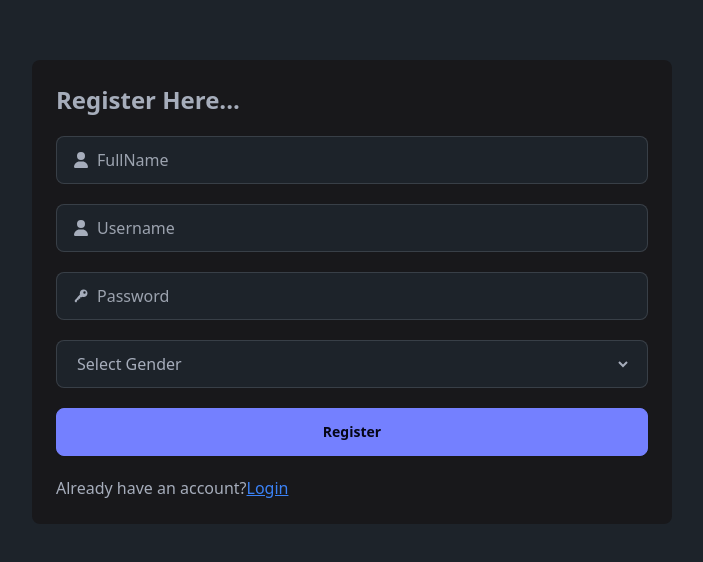
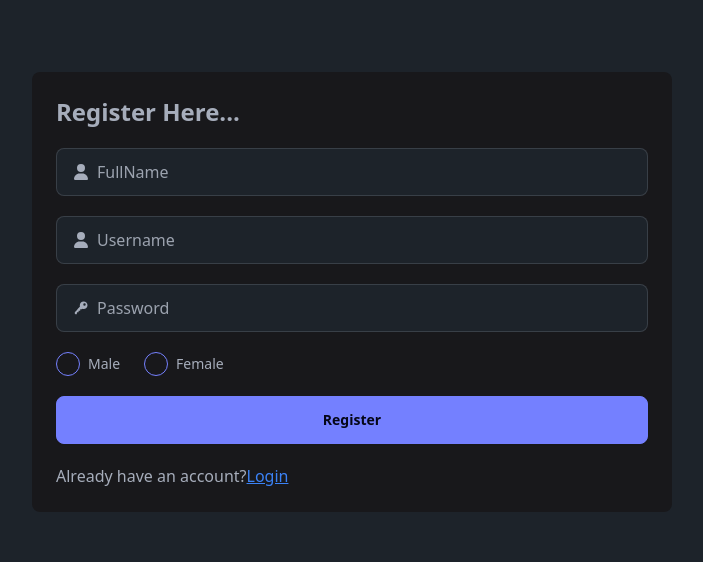
Before and after one commit to Moeen999/fsChatApp, a React (Vite) app in the folder client/: page /register in a window 1280 px wide. Shown: the part 108-670 px from the top of the page, without its empty margins (288-991 px from the left). Built offline with nearby package versions, Linux system fonts and the light colour scheme; no server answers.

Commit message:
Implemented the Register,Login and Logout feature on the frontend

```diff
--- a/client/src/App.jsx
+++ b/client/src/App.jsx
@@ -1,7 +1,7 @@
 import { useDispatch, useSelector } from "react-redux";
 import "./App.css";
 import { useEffect } from "react";
-import fetchUserThunk from "./store/slice/userslice/user.thunk";
+import { registerUserThunk,loginUserthunk, logoutUserThunk } from "./store/slice/userslice/user.thunk";
 import { Toaster } from "react-hot-toast";
 function App() {
   const dispatch = useDispatch();
@@ -9,13 +9,15 @@ function App() {
   console.log(state);
 
   useEffect(() => {
-    dispatch(fetchUserThunk());
+    dispatch(registerUserThunk());
+    dispatch(loginUserthunk());
+    dispatch(logoutUserThunk());
   }, [dispatch]);
-  return(
+  return (
     <>
-     <Toaster />
+      <Toaster />
     </>
-  )
+  );
 }
 
 export default App;
--- a/client/src/pages/authentication/Login.jsx
+++ b/client/src/pages/authentication/Login.jsx
@@ -3,8 +3,10 @@ import { FaUser } from "react-icons/fa6";
 import { IoKeySharp } from "react-icons/io5";
 import { Link } from "react-router-dom";
 import { useDispatch } from "react-redux";
-import loginUserthunk from "../../store/slice/userslice/user.thunk";
+import {loginUserthunk} from "../../store/slice/userslice/user.thunk";
+import { useNavigate } from "react-router-dom";
 const Login = () => {
+  const navigate = useNavigate();
   const dispatch = useDispatch();
   const [inputData, setInputData] = useState({
     username: "",
@@ -24,6 +26,7 @@ const Login = () => {
       username: "",
       password: "",
     });
+    navigate("/")
   };
   return (
     <div className="flex justify-center p-6 items-center min-h-screen">
--- a/client/src/pages/authentication/Register.jsx
+++ b/client/src/pages/authentication/Register.jsx
@@ -2,9 +2,11 @@ import { useState } from "react";
 import { FaUser } from "react-icons/fa6";
 import { IoKeySharp } from "react-icons/io5";
 import { Link } from "react-router-dom";
-import registerUserThunk from "../../store/slice/userslice/user.thunk";
-import {useDispatch} from "react-redux";
+import { registerUserThunk } from "../../store/slice/userslice/user.thunk";
+import { useDispatch } from "react-redux";
+import { useNavigate } from "react-router-dom";
 const Register = () => {
+  const navigate = useNavigate();
   const dispatch = useDispatch();
   const [inputData, setInputData] = useState({
     fullName: "",
@@ -21,14 +23,15 @@ const Register = () => {
     }));
   };
 
-  const handleUserRegister = async() => {
-     await dispatch(registerUserThunk(inputData));
+  const handleUserRegister = async () => {
+    await dispatch(registerUserThunk(inputData));
     setInputData({
       fullName: "",
       username: "",
       password: "",
       gender: "",
     });
+    navigate("/login")
   };
   return (
     <div className="flex justify-center p-6 items-center min-h-screen">
@@ -67,21 +70,32 @@ const Register = () => {
             onChange={handleInputChange}
           />
         </label>
-        <label class="input input-bordered flex items-center gap-2">
-          <select
-            class="grow bg-transparent outline-none"
-            name="gender"
-            value={inputData.gender}
-            onChange={handleInputChange}
-          >
-            <option value="" disabled>
-              Select Gender
-            </option>
-            <option value="male">Male</option>
-            <option value="female">Female</option>
-            <option value="other">Other</option>
-          </select>
-        </label>
+        <div className="flex items-center gap-6">
+          <label className="flex items-center gap-2 cursor-pointer">
+            <input
+              type="radio"
+              name="gender"
+              value="male"
+              className="radio radio-primary"
+              checked={inputData.gender === "male"}
+              onChange={handleInputChange}
+            />
+            <span class="label-text">Male</span>
+          </label>
+
+          <label className="flex items-center gap-2 cursor-pointer">
+            <input
+              type="radio"
+              name="gender"
+              value="female"
+              className="radio radio-primary"
+              checked={inputData.gender === "female"}
+              onChange={handleInputChange}
+            />
+            <span className="label-text">Female</span>
+          </label>
+        </div>
+
         <button
           className="btn btn-primary"
           type="submit"
--- a/client/src/pages/home/Sidebar.jsx
+++ b/client/src/pages/home/Sidebar.jsx
@@ -1,7 +1,20 @@
 import { IoSearch } from "react-icons/io5";
 import User from "./User";
+import { logoutUserThunk } from "../../store/slice/userslice/user.thunk";
+import { useDispatch } from "react-redux";
+import toast from "react-hot-toast";
+import { useNavigate } from "react-router-dom";
 
 const Sidebar = () => {
+  const dispatch = useDispatch();
+  const navigate = useNavigate();
+  const handleLogout = async () => {
+    const res = await dispatch(logoutUserThunk());
+    if (res.payload?.success) {
+      toast.success("Logout Successful");
+      navigate("/login");
+    }
+  };
   return (
     <div className="max-w-[20rem] w-full h-screen flex flex-col border-r border-r-white/10">
       <h1 className="bg-black mx-3 mt-3 rounded-lg px-2 py-1 text-[#7080ff] text-xl font-semibold">
@@ -24,9 +37,13 @@ const Sidebar = () => {
             <img src="https://img.daisyui.com/images/stock/photo-1534528741775-53994a69daeb.webp" />
           </div>
         </div>
-        <button class="btn btn-active btn-error btn-sm px-4">Logout</button>
+        <button
+          class="btn btn-active btn-error btn-sm px-4"
+          onClick={handleLogout}
+        >
+          Logout
+        </button>
       </div>
-
     </div>
   );
 };
--- a/client/src/store/slice/userslice/user.slice.js
+++ b/client/src/store/slice/userslice/user.slice.js
@@ -1,5 +1,5 @@
 import { createSlice } from "@reduxjs/toolkit";
-import registerUserThunk from "./user.thunk";
+import { loginUserthunk, logoutUserThunk, registerUserThunk } from "./user.thunk";
 
 export const userSlice = createSlice({
   name: "user",
@@ -10,20 +10,14 @@ export const userSlice = createSlice({
     register: () => {
       console.log("hi register");
     },
-    // login: () => {
-    //   console.log("hi login");
-    // },
+    login: () => {
+      console.log("hi login");
+    },
+    logout: () => {
+      console.log("hi logout");
+    }
   },
   extraReducers: (builder) => {
-    // builder.addCase(loginUserthunk.pending, (state, action) => {
-    //   console.log("pending");
-    // });
-    // builder.addCase(loginUserthunk.fulfilled, (state, action) => {
-    //   console.log("fulfilled");
-    // });
-    // builder.addCase(loginUserthunk.rejected, (state, action) => {
-    //   console.log("rejected");
-    // });
     builder.addCase(registerUserThunk.pending, (state, action) => {
       console.log("pending");
     });
@@ -33,6 +27,24 @@ export const userSlice = createSlice({
     builder.addCase(registerUserThunk.rejected, (state, action) => {
       console.log("rejected");
     });
+    builder.addCase(loginUserthunk.pending, (state, action) => {
+      console.log("pending");
+    });
+    builder.addCase(loginUserthunk.fulfilled, (state, action) => {
+      console.log("fulfilled");
+    });
+    builder.addCase(loginUserthunk.rejected, (state, action) => {
+      console.log("rejected");
+    });
+    builder.addCase(logoutUserThunk.pending, (state, action) => {
+      console.log("pending");
+    });
+    builder.addCase(logoutUserThunk.fulfilled, (state, action) => {
+      console.log("fulfilled");
+    });
+    builder.addCase(logoutUserThunk.rejected, (state, action) => {
+      console.log("rejected");
+    });
   },
 });
 
--- a/client/src/store/slice/userslice/user.thunk.js
+++ b/client/src/store/slice/userslice/user.thunk.js
@@ -2,8 +2,8 @@ import { createAsyncThunk } from "@reduxjs/toolkit";
 import toast from "react-hot-toast";
 import { axiosInstance } from "../../../components/utilities/axiosInstance";
 
-const registerUserThunk = createAsyncThunk(
-  "users/fetchById",
+export const registerUserThunk = createAsyncThunk(
+  "user/signup",
   async ({ fullName, username, password, gender }, { rejectWithValue }) => {
     try {
       const res = await axiosInstance.post("/user/register", {
@@ -12,10 +12,8 @@ const registerUserThunk = createAsyncThunk(
         password,
         gender,
       });
-      if (res.status === 200) {
-        toast.success("User Registered Successfully");
-        return res.data;
-      }
+      toast.success("User Registered Successfully");
+      return res.data;
     } catch (error) {
       const err = error?.response?.data?.errMessage;
       toast.error(err);
@@ -24,18 +22,16 @@ const registerUserThunk = createAsyncThunk(
   }
 );
 
-const loginUserthunk = createAsyncThunk(
-  "users/fetchById",
+export const loginUserthunk = createAsyncThunk(
+  "user/login",
   async ({ username, password }, { rejectWithValue }) => {
     try {
       const res = await axiosInstance.post("/user/login", {
         username,
         password,
       });
-      if (res.status === 200) {
-        toast.success("Login Successful");
-        return res.data;
-      }
+      toast.success("Login Successful");
+      return res.data;
     } catch (error) {
       const err = error?.response?.data?.errMessage;
       toast.error(err);
@@ -43,4 +39,17 @@ const loginUserthunk = createAsyncThunk(
     }
   }
 );
-export default registerUserThunk;
+
+export const logoutUserThunk = createAsyncThunk(
+  "user/logout",
+  async (_, { rejectWithValue }) => {
+    try {
+      const res = await axiosInstance.post("/user/logout");
+      return res.data;
+    } catch (error) {
+      const err = error?.response?.data?.errMessage;
+      toast.error(err);
+      return rejectWithValue(err);
+    }
+  }
+);
```
Also changed, not shown: 2 other files (tests, documents, lock files or other folders).
